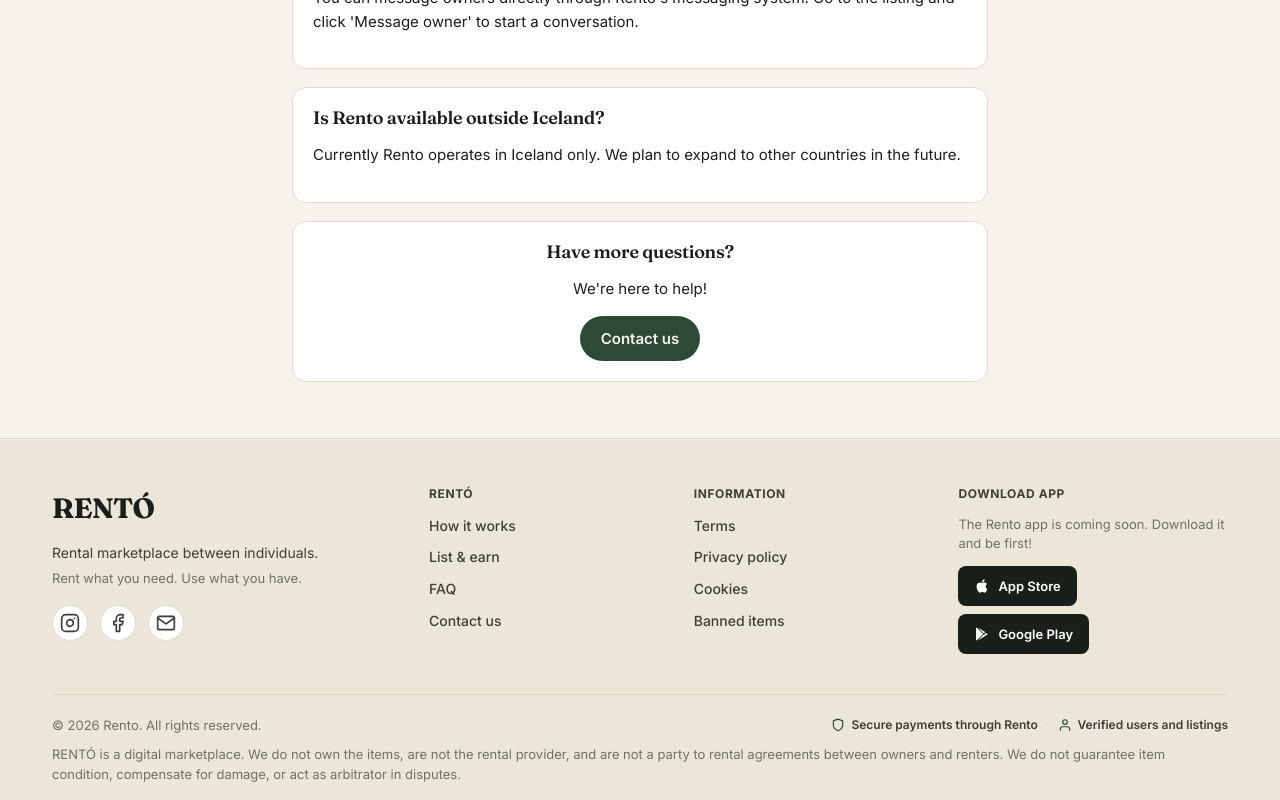
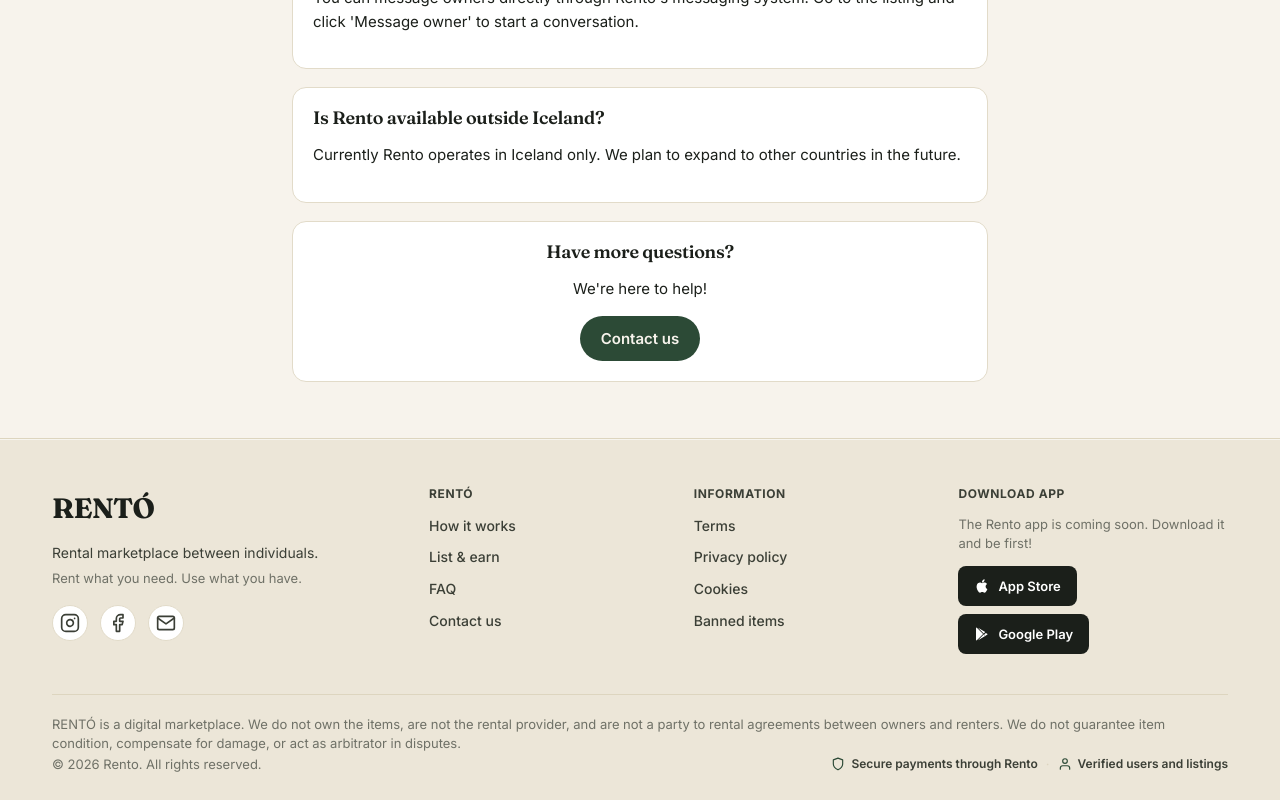
Before and after one commit to rentoleiga/rento, a React (Vite) app in the folder web/: page /faq in a window 1280 px wide. Shown: the part 1247-2047 px from the top of the page. Built offline with nearby package versions, Linux system fonts and the light colour scheme; no server answers.

Commit message:
Swap footer bottom rows: disclaimer on top, copyright+badges below

```diff
--- a/web/src/components/Footer.jsx
+++ b/web/src/components/Footer.jsx
@@ -58,6 +58,7 @@ export default function Footer() {
         </div>
 
         <div className="footer-bottom">
+          <p className="footer-disclaimer">{t("footer.disclaimer")}</p>
           <div className="footer-bottom-row">
             <span>{t("footer.copyright")}</span>
             <span className="footer-bottom-right">
@@ -72,7 +73,6 @@ export default function Footer() {
               </span>
             </span>
           </div>
-          <p className="footer-disclaimer">{t("footer.disclaimer")}</p>
         </div>
       </div>
     </footer>
```
